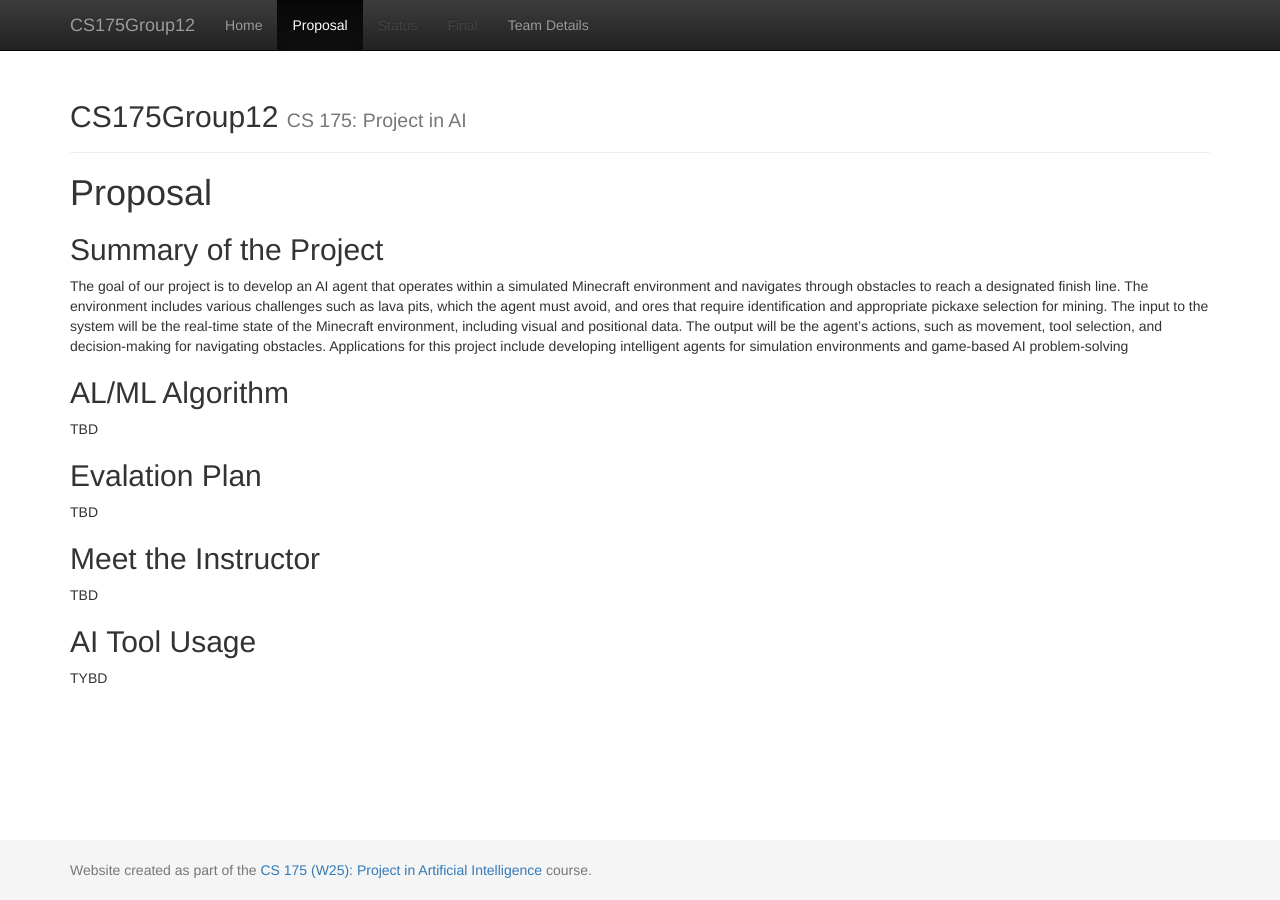
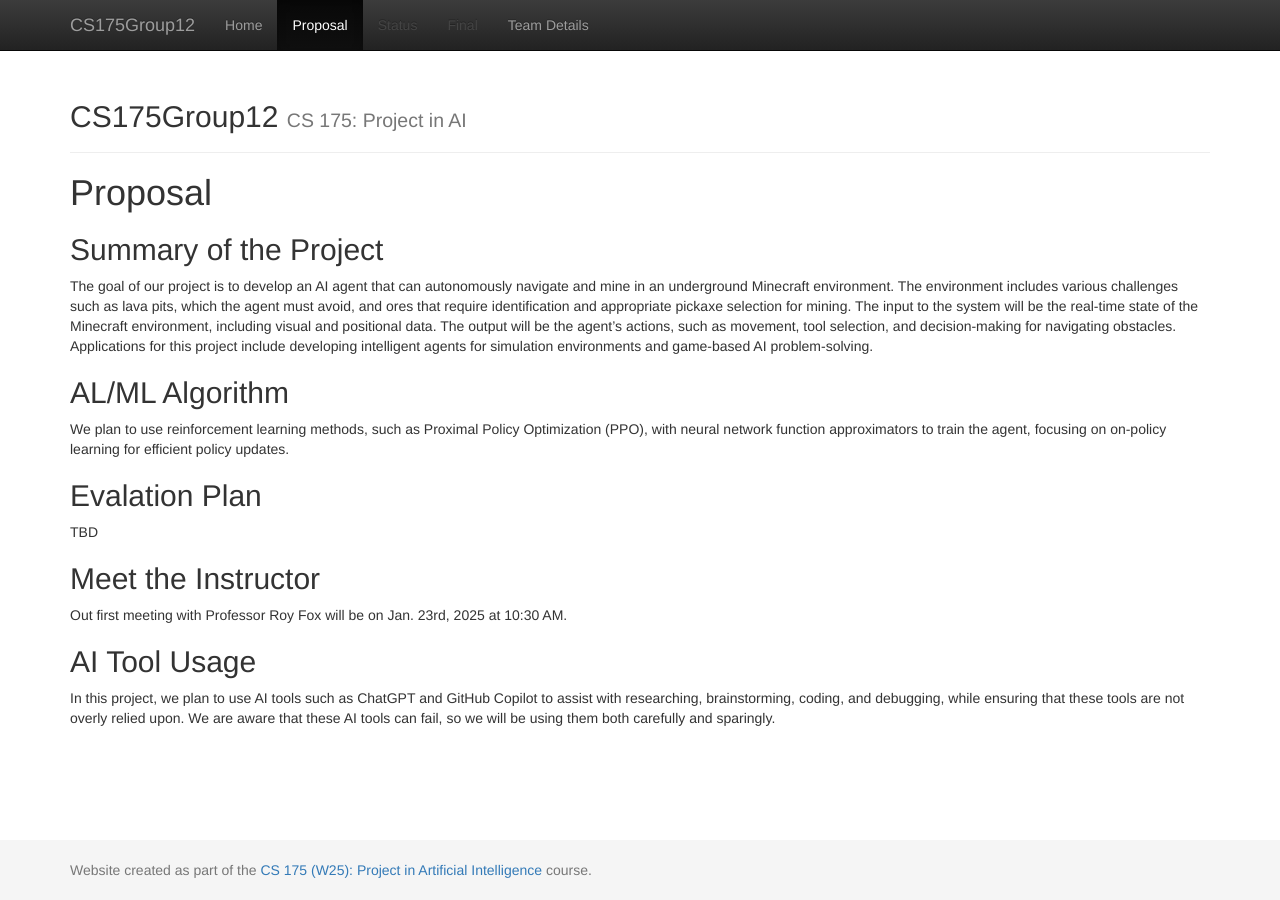
Before and after one commit to Y0507M/CS175Group12, a Jekyll site: the page built from docs/proposal.md, in a window 1280 px wide. Built offline with Jekyll 4.4.1, drawn with Linux system fonts in a browser that asks for light colours.

Commit message:
Updated proposal.md

```diff
--- a/docs/proposal.md
+++ b/docs/proposal.md
@@ -6,16 +6,16 @@ title:  Proposal
 # {{ page.title }}
 
 ## Summary of the Project
-The goal of our project is to develop an AI agent that operates within a simulated Minecraft environment and navigates through obstacles to reach a designated finish line. The environment includes various challenges such as lava pits, which the agent must avoid, and ores that require identification and appropriate pickaxe selection for mining. The input to the system will be the real-time state of the Minecraft environment, including visual and positional data. The output will be the agent's actions, such as movement, tool selection, and decision-making for navigating obstacles. Applications for this project include developing intelligent agents for simulation environments and game-based AI problem-solving
+The goal of our project is to develop an AI agent that can autonomously navigate and mine in an underground Minecraft environment. The environment includes various challenges such as lava pits, which the agent must avoid, and ores that require identification and appropriate pickaxe selection for mining. The input to the system will be the real-time state of the Minecraft environment, including visual and positional data. The output will be the agent's actions, such as movement, tool selection, and decision-making for navigating obstacles. Applications for this project include developing intelligent agents for simulation environments and game-based AI problem-solving.
 
 ## AL/ML Algorithm
-TBD
+We plan to use reinforcement learning methods, such as Proximal Policy Optimization (PPO), with neural network function approximators to train the agent, focusing on on-policy learning for efficient policy updates.
 
 ## Evalation Plan
 TBD
 
 ## Meet the Instructor
-TBD
+Out first meeting with Professor Roy Fox will be on Jan. 23rd, 2025 at 10:30 AM.
 
 ## AI Tool Usage
-TYBD
+In this project, we plan to use AI tools such as ChatGPT and GitHub Copilot to assist with researching, brainstorming, coding, and debugging, while ensuring that these tools are not overly relied upon. We are aware that these AI tools can fail, so we will be using them both carefully and sparingly.
```
